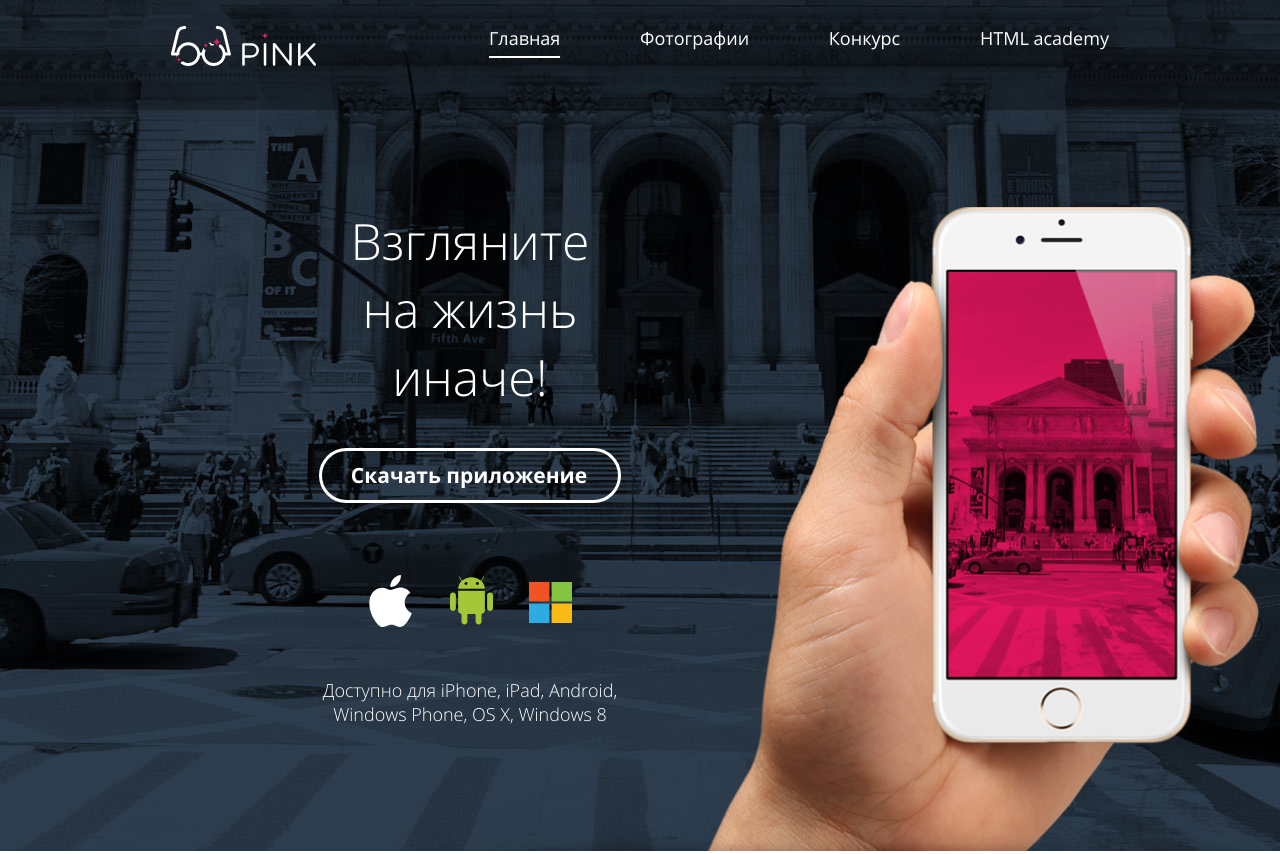
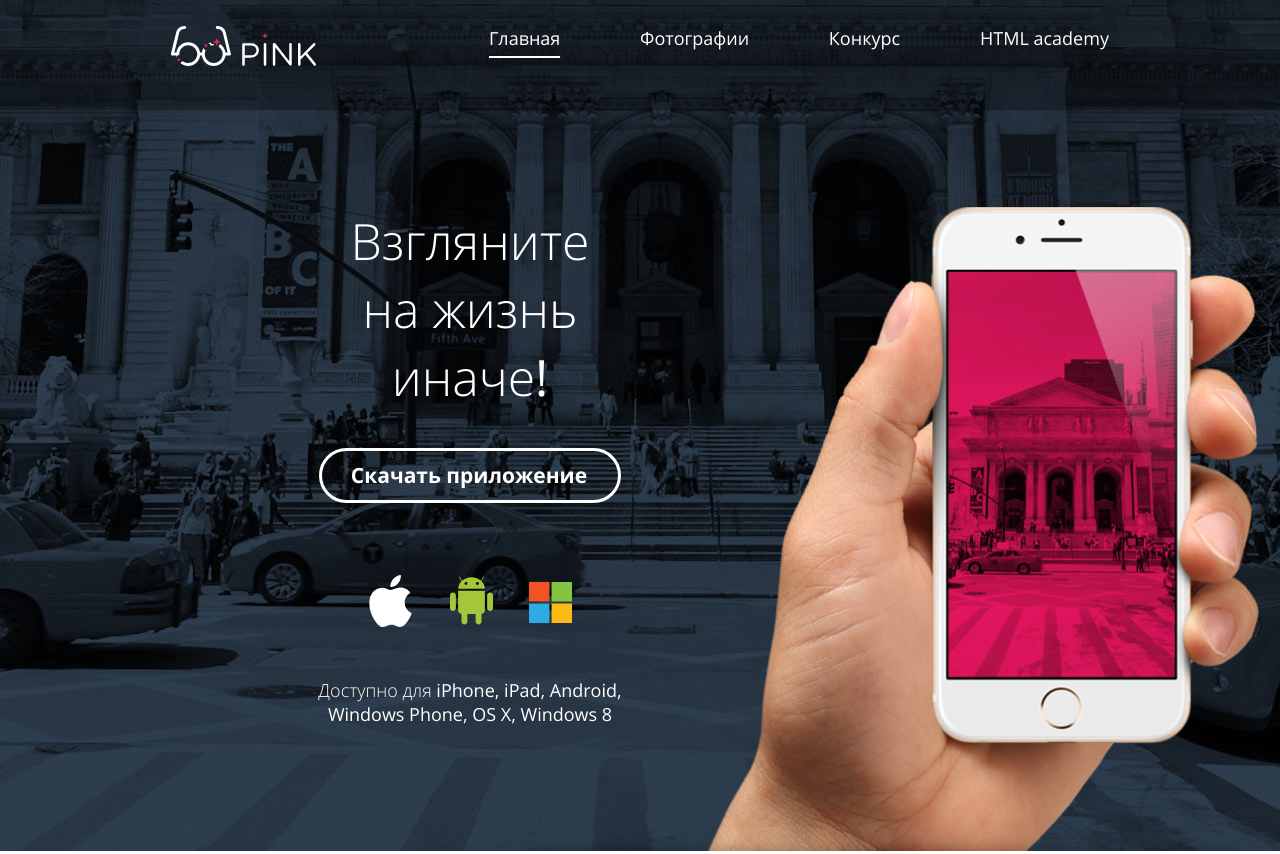
Before and after one commit to AlexLukoyanov/Pink_training_project, a website: page source/index.html in a window 1280 px wide. Shown: the top 854 px of the page. Drawn offline with nearby package versions, Linux system fonts and the light colour scheme; files that its build step writes are made by us from their sources.

Commit message:
Добавление шрифтов

```diff
--- a/source/index.html
+++ b/source/index.html
@@ -6,6 +6,8 @@
   <title>HTML Academy: Пинк</title>
   <link rel="stylesheet" href="css/style.css">
   <link href="css/normalize.css">
+  <link rel="preconnect" href="https://fonts.gstatic.com">
+  <link href="https://fonts.googleapis.com/css2?family=Open+Sans:wght@300;700&display=swap" rel="stylesheet">
   <meta name="viewport" content="width=device-width, initial-scale=1">
 </head>
 
```
